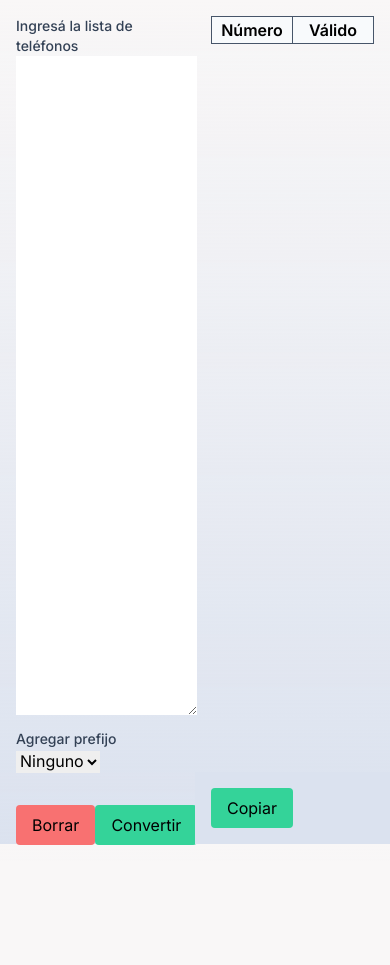
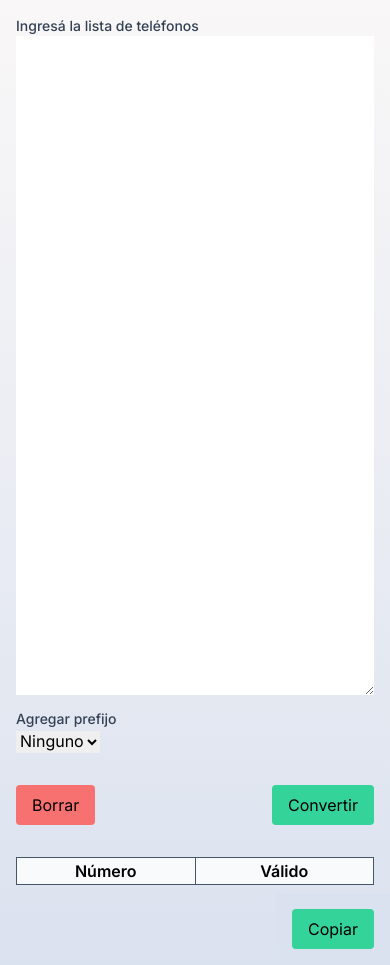
Before and after one commit to harisolaas/cellphone-number-normalizer, a Next.js app: page / in a window 390 px wide. Before the commit the page ends 861 px from the top, so only its background shows below. Built offline with nearby package versions, Linux system fonts and the light colour scheme.

Commit message:
Add responsive styles

```diff
--- a/app/page.tsx
+++ b/app/page.tsx
@@ -9,7 +9,7 @@ import { ResultsTable } from "./components/results-table";
 export default function Home() {
   return (
     <>
-      <main className="h-screen grid grid-cols-2 relative">
+      <main className="grid relative md:h-screen md:grid-cols-2">
         <NotificationsContextProvider>
           <CellphoneListContextProvider>
             <Form className="flex flex-col flex-wrap">
@@ -19,7 +19,7 @@ export default function Home() {
                     Ingresá la lista de teléfonos
                   </span>
                   <textarea
-                    className="w-full h-full"
+                    className="w-full"
                     style={{ height: "calc(100vh - 185px)" }}
                     name="cellphone-list"
                     id="cellphone-list"
@@ -44,9 +44,9 @@ export default function Home() {
                 <Button type="submit">Convertir</Button>
               </div>
             </Form>
-            <div className="h-screen overflow-scroll p-4 pb-20">
+            <div className="p-4 pb-20 md:h-screen md:overflow-scroll">
               <ResultsTable />
-              <div className="w-1/2 absolute bottom-0 right-0 p-4 mx-auto bg-[#dbe2ef]">
+              <div className="absolute bottom-0 right-0 p-4 mx-auto bg-[#dbe2ef] md:w-1/2">
                 <CopyAllButton />
               </div>
             </div>
```
